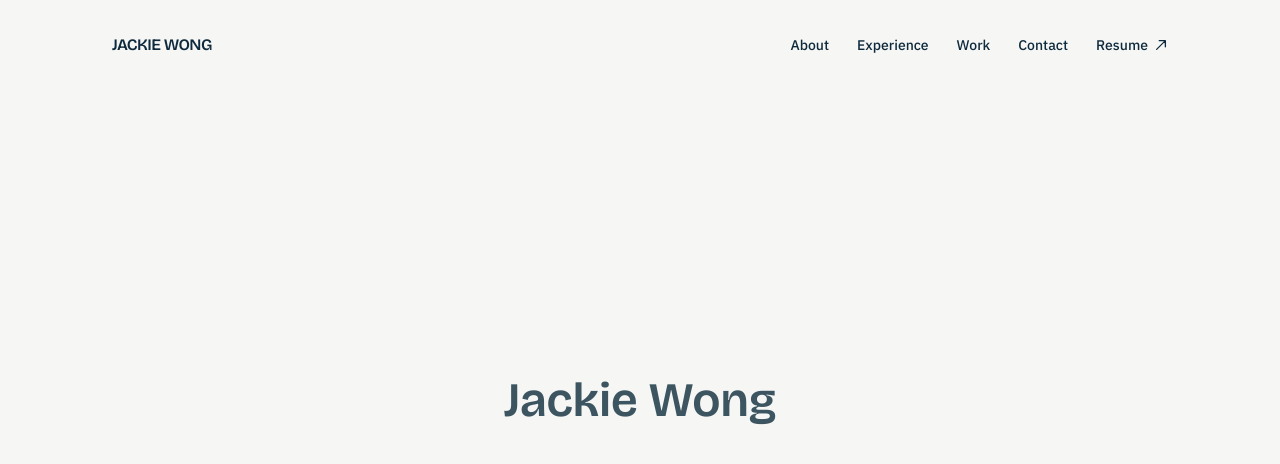
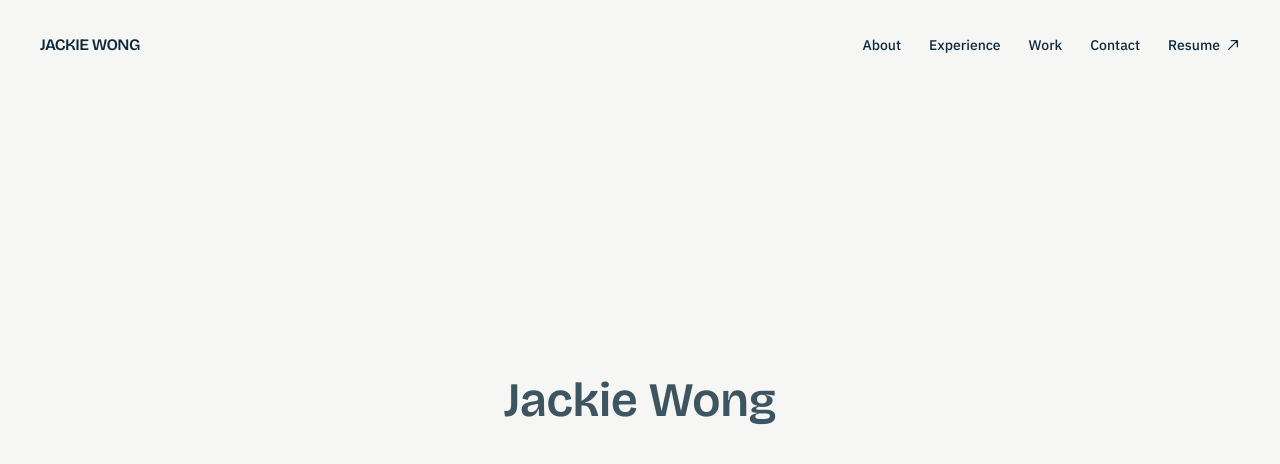
Before and after one commit to jackiewong99/portfolio_v3, a Next.js app: page / in a window 1280 px wide. Shown: the top 464 px of the page. Built offline with nearby package versions, Linux system fonts and the light colour scheme.

Commit message:
Update Navigation

```diff
--- a/app/components/sections/Navigation.tsx
+++ b/app/components/sections/Navigation.tsx
@@ -8,42 +8,24 @@ import MobileNav from './MobileNav';
 import { navigationItems } from './navigation-data';
 import useScrollVisibility from './useScrollVisibility';
 
-// NEW: shared by the in-page links and the Resume link so they can't drift apart.
-// CHANGED: duration-200 -> duration-150. Blueprint 7.4 sets link hover to a 150ms
-// colour shift.
-const desktopLinkClassName =
-  'text-sm font-medium text-deep-water transition-colors duration-150 hover:text-reef-teal';
-
 export default function Navigation() {
   const { isPastHero, isVisible } = useScrollVisibility();
-  // MobileNav owns menu interaction; this state only coordinates the brand's a11y state.
+  // MobileNav owns menu interaction; this state only coordinates the brand fade.
   const [isMobileMenuOpen, setIsMobileMenuOpen] = useState(false);
 
   return (
     <motion.header
       animate={{ y: isVisible ? 0 : '-115%' }}
-      // CHANGED (blueprint 3.1): "solid Mist background + hairline bottom border".
-      //  - bg-mist/95 -> bg-mist: fully solid, as specified.
-      //  - removed backdrop-blur-md: blueprint 7.3 reserves blur for the modal, and
-      //    animating backdrop-filter was the most expensive part of the old
-      //    transition (it forces a re-blur of everything behind the bar).
-      //  - border-fog-line/80 -> border-fog-line: 5.1 defines fog-line as the
-      //    hairline token at full strength.
-      //  - transparent state is bg-mist/0 (mist at 0% alpha) rather than
-      //    bg-transparent so the fade travels along mist instead of through black.
-      //  - transition list trimmed to `colors` now that blur is gone.
-      className={`fixed inset-x-0 top-0 z-50 border-b transition-colors duration-300 ${
-        isPastHero ? 'border-fog-line bg-mist' : 'border-transparent bg-mist/0'
+      className={`fixed inset-x-0 top-0 z-50 border-b transition-[background-color,border-color,backdrop-filter] duration-300 ${
+        isPastHero
+          ? 'border-fog-line/80 bg-mist/95 backdrop-blur-md'
+          : 'border-transparent bg-transparent'
       }`}
       transition={{ duration: 0.28, ease: [0.4, 0, 0.2, 1] }}
     >
       <nav
         aria-label='Primary navigation'
-        // CHANGED (blueprint 6.2): container is max-w 1120px with px-6 on mobile and
-        // px-8 on desktop. Was max-w-7xl (1280px) with px-5 / sm:px-8 / lg:px-10.
-        // The extra `sm` step is gone so the mobile toggle's offset stays constant
-        // across the whole mobile range (MobileNav positions it against px-6).
-        className='mx-auto flex h-20 max-w-[1120px] items-center justify-between px-6 lg:h-22 lg:px-8'
+        className='mx-auto flex h-20 max-w-7xl items-center justify-between px-5 sm:px-8 lg:h-22 lg:px-10'
       >
         <motion.div
           animate={{
@@ -92,7 +74,7 @@ export default function Navigation() {
           </ul>
         </div>
 
-        {/* MobileNav reports its open state so the brand can drop out of the tab order with it. */}
+        {/* MobileNav reports its open state so the brand can transition with it. */}
         <MobileNav
           isNavigationVisible={isVisible}
           onOpenChange={setIsMobileMenuOpen}
```
